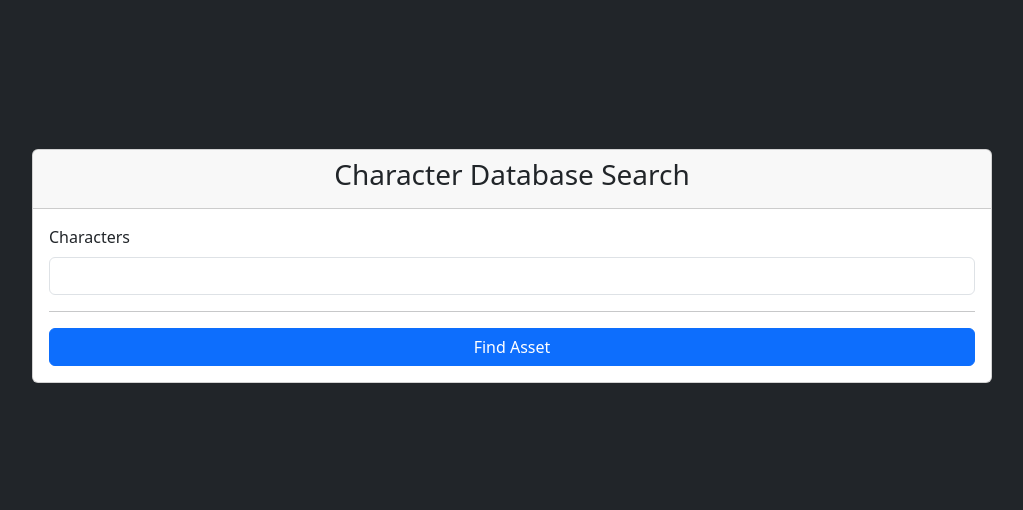
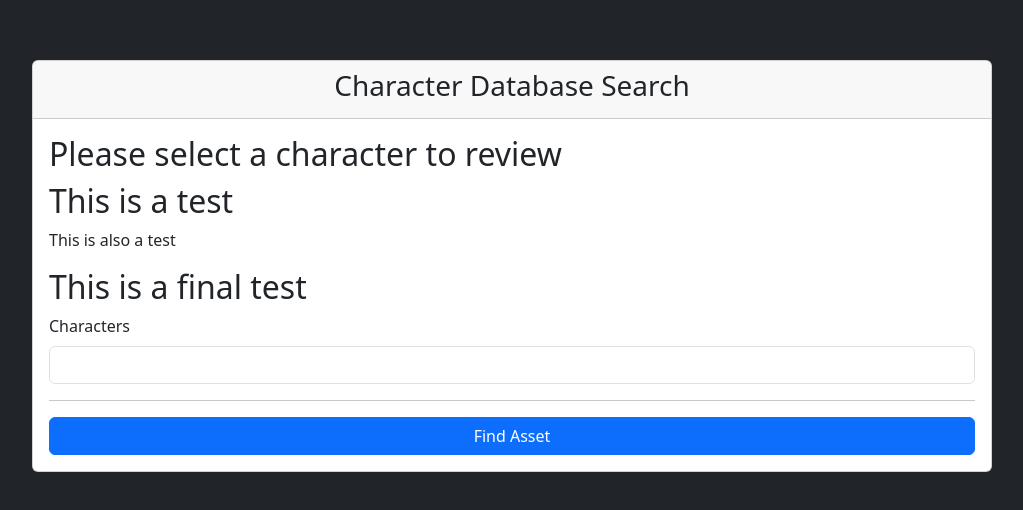
Before and after one commit to htotto/CSC3100-htotto42, a plain HTML site: page character.html in a window 1280 px wide. Shown: the part 134-644 px from the top of the page, without its empty margins (128-1151 px from the left). Drawn offline with nearby package versions, Linux system fonts and the light colour scheme; some packages are replaced by stand-ins of ours; no server answers; a script that the page names is missing.

Commit message:
Classwork 2/12/2024

```diff
--- a/character.html
+++ b/character.html
@@ -14,7 +14,12 @@
             </div>
             <div class="card-body">
                 <form>
-
+                    <h2>Please select a character to review</h2>
+                    <div id="divTest">
+                        <h2>This is a test</h2>
+                        <p id="prTest">This is also a test</p>
+                        <h2>This is a final test</h2>
+                    </div>
                     <label class="form-label">Characters</label>
                     <select class="form-control" id="cboCharacters">
                         <option></option>
@@ -54,7 +59,8 @@
             // Reset page, remove new card
             let strSearched = $(this).attr('data-searched');
             console.log(strSearched);
-            $('#div' + strSearched).remove();
+            $(this).parent().parent().remove();
+            //$('#div' + strSearched).remove();
             //$('#divDetails').empty();
         })
 
```
